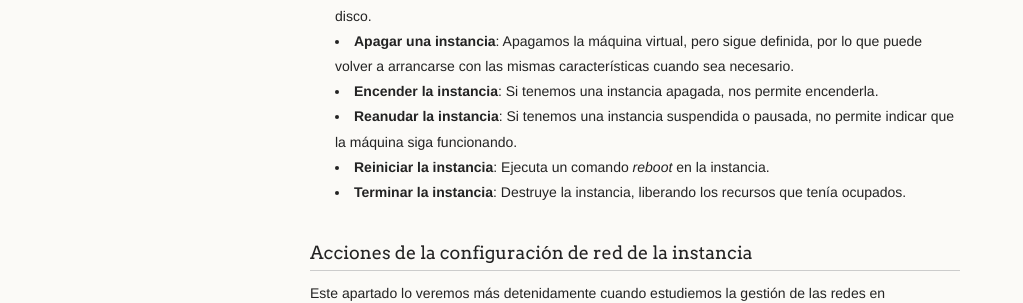
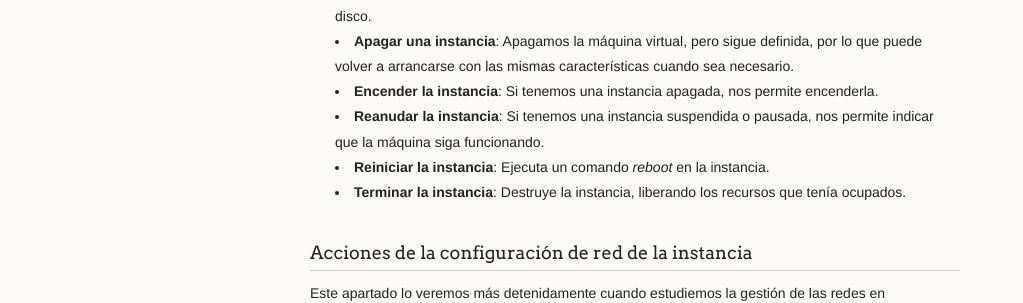
Before and after one commit to iesgn/cloud2, a Jekyll site: the page built from curso/u2/instancias2.md, in a window 1280 px wide and 900 px high, scrolled down 597 px. Shown: the part 152-455 px from the top of the window, without its empty margins (0-1023 px from the left). Built offline with Jekyll 4.4.1, drawn with Linux system fonts in a browser that asks for light colours.

Commit message:
Unidad 2. Corrección menor

```diff
--- a/curso/u2/instancias2.md
+++ b/curso/u2/instancias2.md
@@ -34,7 +34,7 @@ creada son las siguientes:
   necesario.
 * **Encender la instancia**: Si tenemos una instancia apagada, nos permite
   encenderla.
-* **Reanudar la instancia**: Si tenemos una instancia suspendida o pausada, no
+* **Reanudar la instancia**: Si tenemos una instancia suspendida o pausada, nos
   permite indicar que la máquina siga funcionando.
 * **Reiniciar la instancia**: Ejecuta un comando *reboot* en la instancia.
 * **Terminar la instancia**: Destruye la instancia, liberando los recursos que
```
